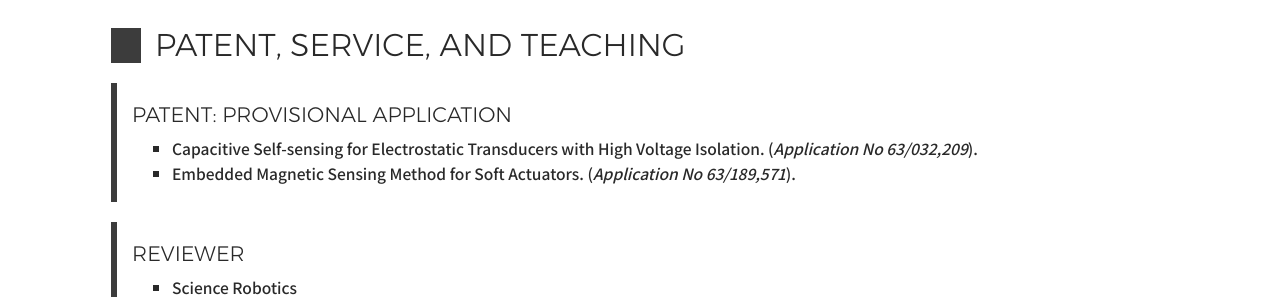
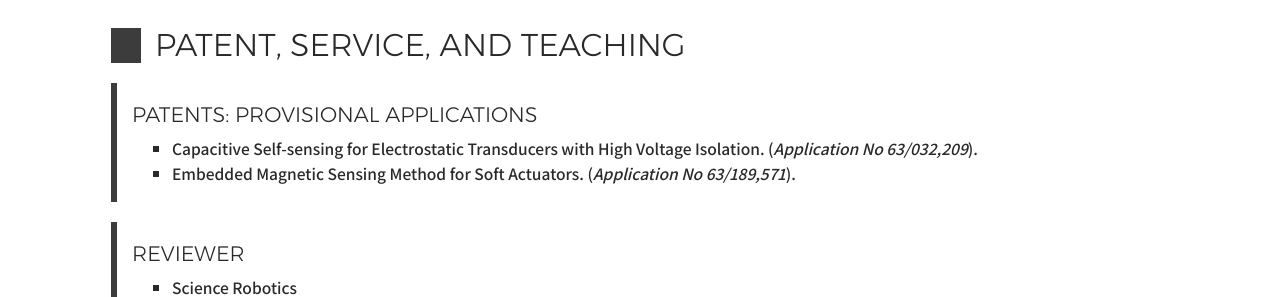
Before and after one commit to KhoiDLy/KhoiDLy.github.io, a Jekyll site: the page built from _posts/cv/2021-05-15-CV-AlessandroRoncone.md, in a window 1280 px wide and 900 px high, scrolled down 1878 px. Shown: the part 158-455 px from the top of the window. Built offline with Jekyll 4.4.1, drawn with Linux system fonts in a browser that asks for light colours; nearby versions of some CDN libraries; some web fonts are replaced.

Commit message:
Update cv-misc.yml

```diff
--- a/_data/cv-misc.yml
+++ b/_data/cv-misc.yml
@@ -1,4 +1,4 @@
- - title: "Patent: Provisional Application"
+ - title: "Patents: Provisional Applications"
    elems:
     - "<b>Capacitive Self-sensing for Electrostatic Transducers with High Voltage Isolation. (<i>Application No 63/032,209</i>).</b>"
     - "<b>Embedded Magnetic Sensing Method for Soft Actuators. (<i>Application No 63/189,571</i>).</b>"
```
